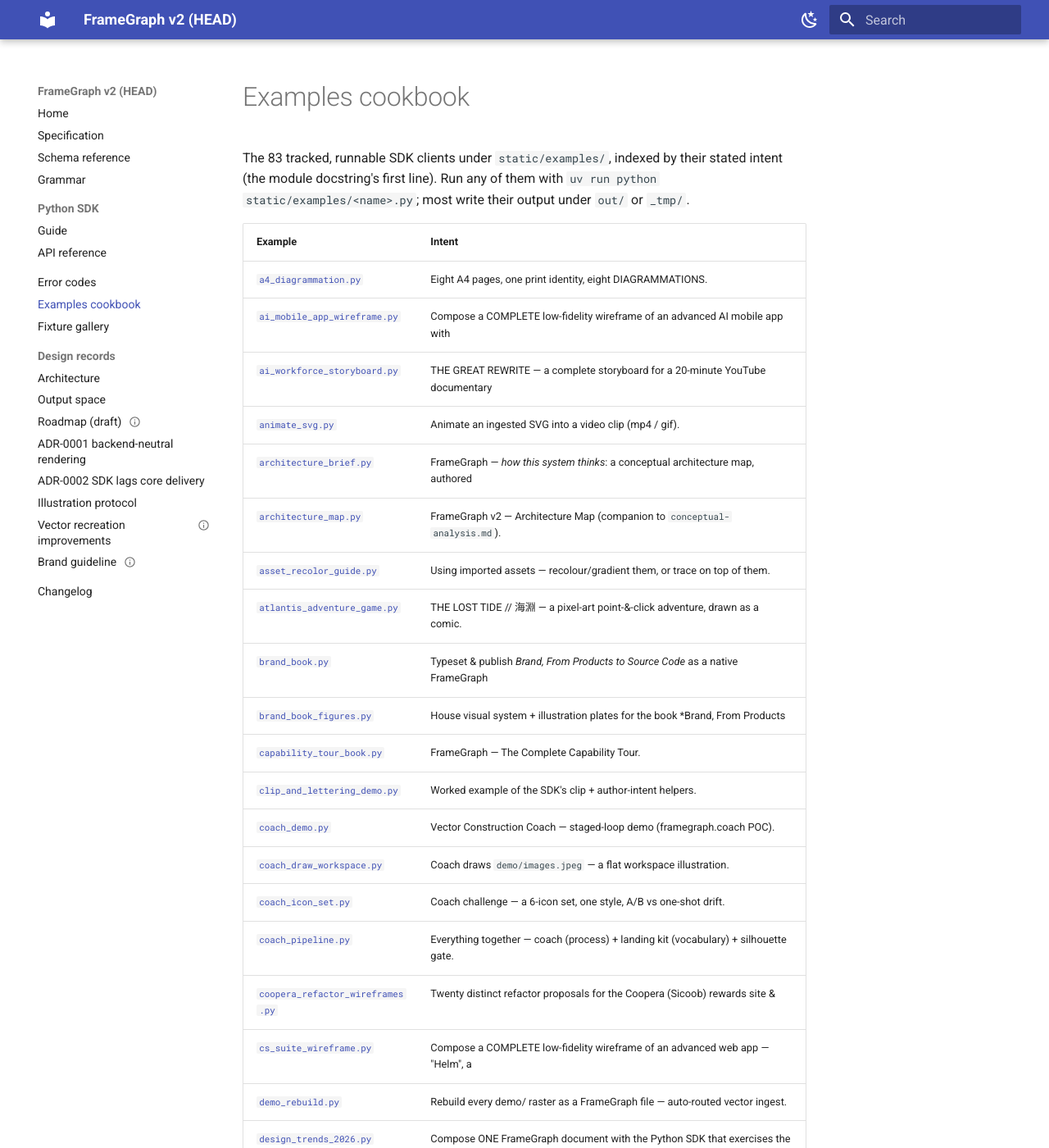
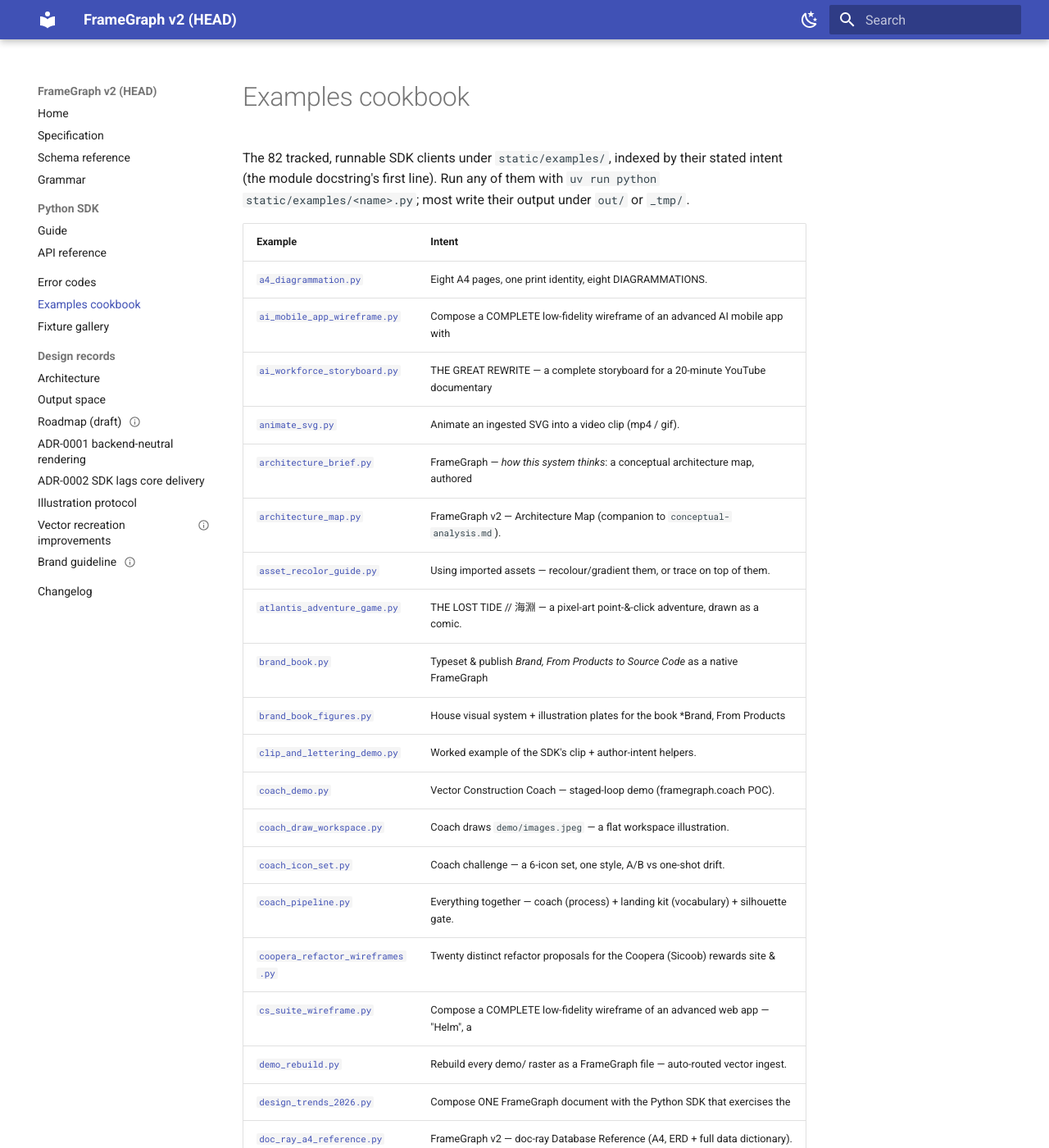
Before and after one commit to pedroanisio/frameforge, an MkDocs documentation site: the page built from docs/examples.md, in a window 1280 px wide and 1400 px high. Shown: the whole window at 82% size. Built offline with MkDocs 1.6.1 and Material for MkDocs 9.7.7, drawn with Linux system fonts in a browser that asks for light colours.

Commit message:
refactor(docs): capability tour joins the reference sources
static/examples/capability_tour_book.py -> docs/capability_tour_book.py: the
executable, self-gating catalog of the complete feature set belongs with the
reference sources (models/schema/spec), not the cookbook. The move also fixes
its bootstrap, broken since the src-layout refactor (ROOT assumed the old
depth-1 examples/ home); the sibling plate module resolves from the cookbook
explicitly. Verified by running it: 42 pages, round-trip identical, coverage
gate green — all 278 manifest capabilities present (now including the
design-canon exports via live SDK introspection). Cookbook index regenerated.

Co-Authored-By: Claude Fable 5 <noreply@anthropic.com>

```diff
--- a/docs/examples.md
+++ b/docs/examples.md
@@ -12,7 +12,7 @@ disclaimer:
 
 # Examples cookbook
 
-The 83 tracked, runnable SDK clients under `static/examples/`, indexed by their stated intent (the module docstring's first line). Run any of them with `uv run python static/examples/<name>.py`; most write their output under `out/` or `_tmp/`.
+The 82 tracked, runnable SDK clients under `static/examples/`, indexed by their stated intent (the module docstring's first line). Run any of them with `uv run python static/examples/<name>.py`; most write their output under `out/` or `_tmp/`.
 
 | Example | Intent |
 |---|---|
@@ -26,7 +26,6 @@ The 83 tracked, runnable SDK clients under `static/examples/`, indexed by their
 | [`atlantis_adventure_game.py`](../static/examples/atlantis_adventure_game.py) | THE LOST TIDE // 海淵 — a pixel-art point-&-click adventure, drawn as a comic. |
 | [`brand_book.py`](../static/examples/brand_book.py) | Typeset & publish *Brand, From Products to Source Code* as a native FrameGraph |
 | [`brand_book_figures.py`](../static/examples/brand_book_figures.py) | House visual system + illustration plates for the book *Brand, From Products |
-| [`capability_tour_book.py`](../static/examples/capability_tour_book.py) | FrameGraph — The Complete Capability Tour. |
 | [`clip_and_lettering_demo.py`](../static/examples/clip_and_lettering_demo.py) | Worked example of the SDK's clip + author-intent helpers. |
 | [`coach_demo.py`](../static/examples/coach_demo.py) | Vector Construction Coach — staged-loop demo (framegraph.coach POC). |
 | [`coach_draw_workspace.py`](../static/examples/coach_draw_workspace.py) | Coach draws ``demo/images.jpeg`` — a flat workspace illustration. |
```
Also changed, not shown: docs/capability_tour_book.py (renamed from static/examples/capability_tour_book.py, +7 -5 lines).
